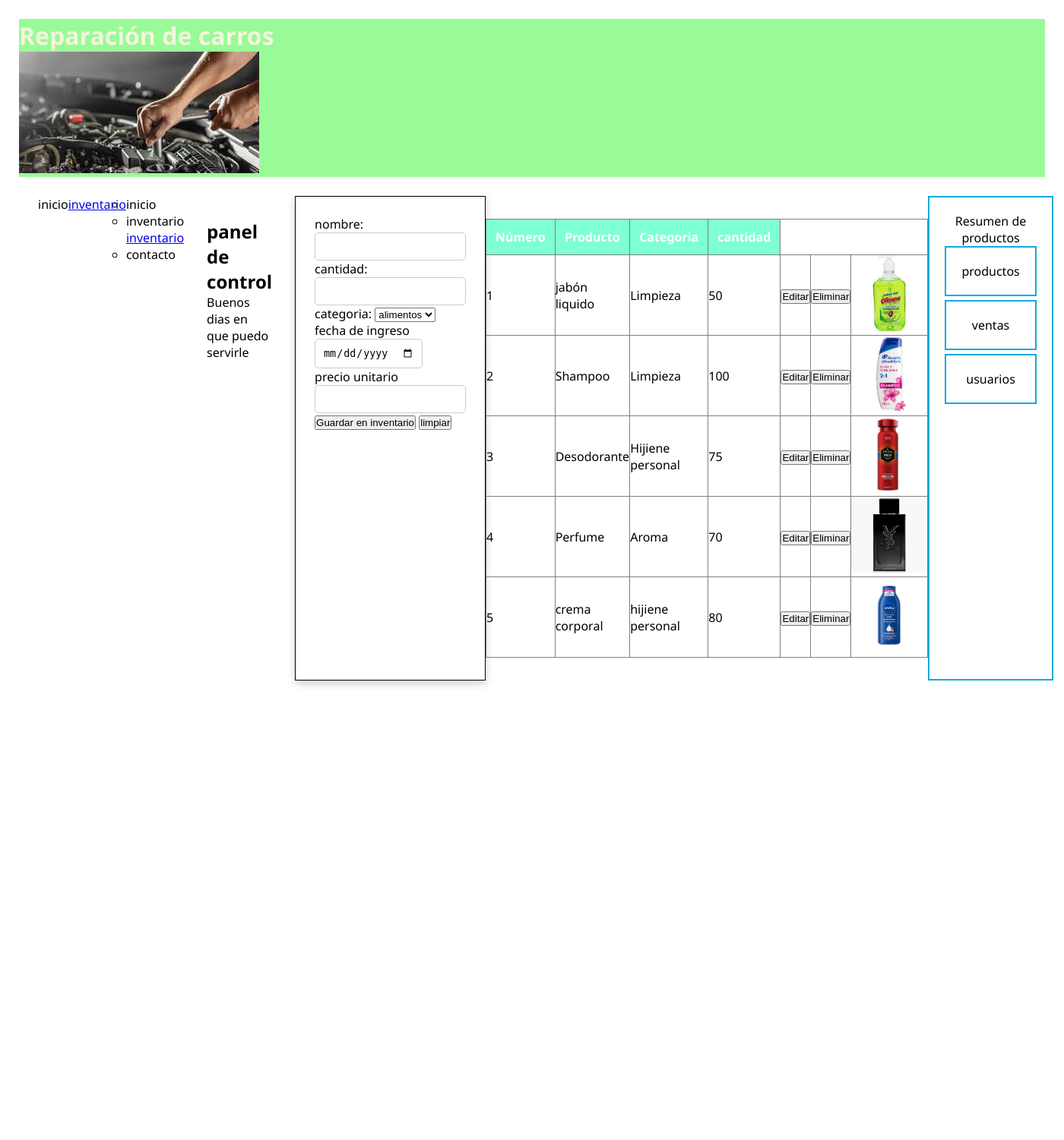
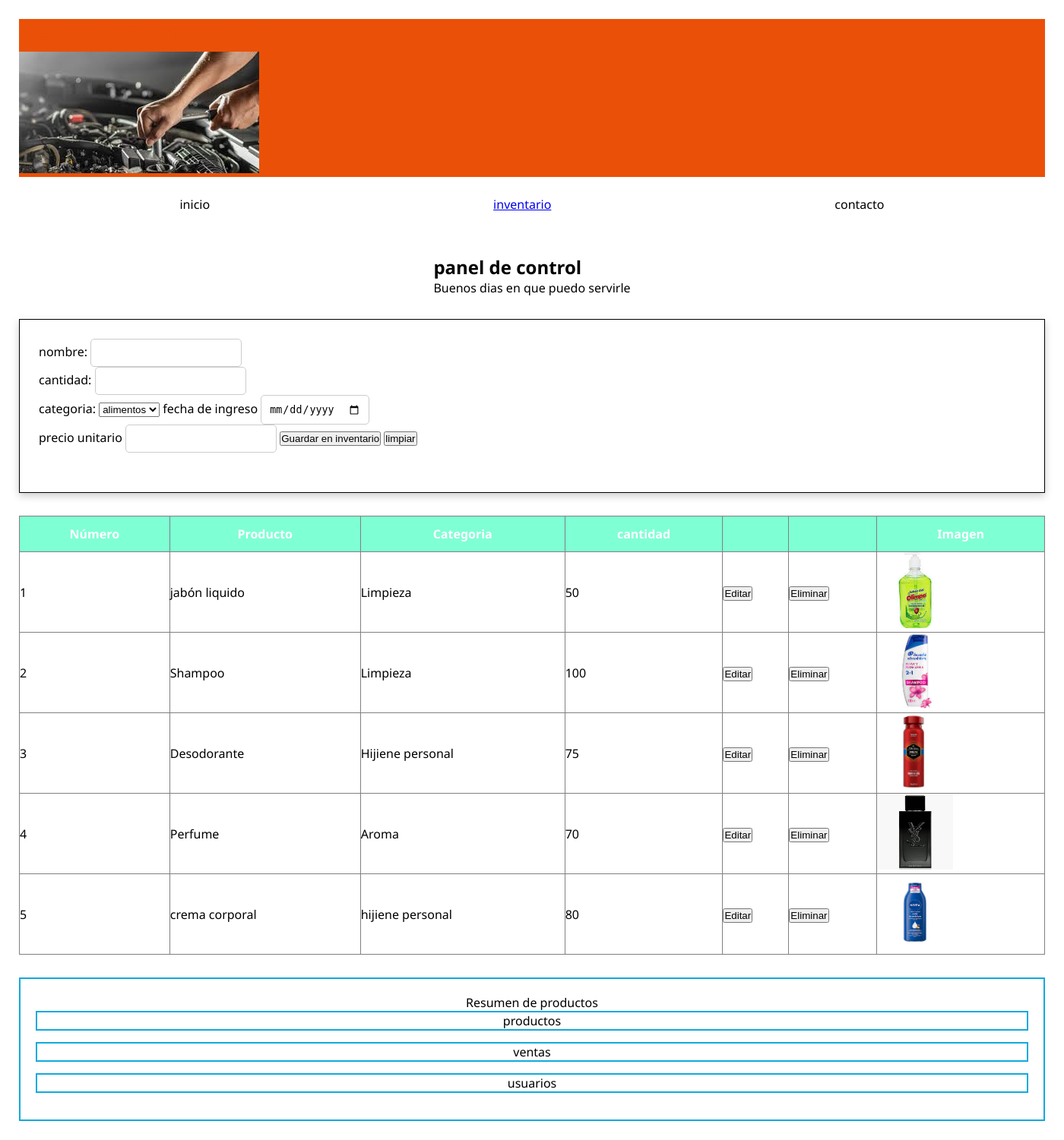
Before and after one commit to 3852097-coed/proyecto-2026, a PHP site: page / in a window 1400 px wide. Shown: the whole page at 76% size. Before the commit the page ends 904 px from the top, so only its background shows below. Run offline with PHP 8.4, Linux system fonts and the light colour scheme.

Commit message:
fix: Adaptabilidad del Dashboard y tablas responsivas

```diff
--- a/css/styles.css
+++ b/css/styles.css
@@ -18,8 +18,8 @@ header{
 
 /*Encabezado*/
 header {
-    background-color: palegreen;
-    color:beige;
+    background-color: rgb(235, 80, 8);
+    color: rgb(235, 80, 8);
 }
 
 /*menú*/
@@ -128,9 +128,43 @@ form{
     justify-content: space-around;
     margin-bottom: 5px;
 }
-
+/*Estilo para móviles*/
 @media (max-width: 768px){
     .contenedor-resumen{
         flex-direction: column;
     }
+    .tarjeta{
+        width: 100%;
+        margin-bottom: 15px;
+        border: 2px solid #1ad;
+    }
+
+    p{
+        font-size: 1.5rem;
+        font-family: Impact, Haettenschweiler, 'Arial Narrow Bold', sans-serif;
+    }
+    .columna-eliminada{
+        display: none;
+    }
+    header{
+        background-color: #1ad;
+    }
+
+    .guardar-inventario{
+        width: 100%;
+    }
+
 }
+
+ .tarjeta{
+        width: 100%;
+        margin-bottom: 15px;
+        border: 2px solid #1ad;
+    }
+
+    .tabla-responsiva{
+        width: 100%;
+        overflow-x: auto;
+
+
+    }
--- a/index.html
+++ b/index.html
@@ -20,14 +20,7 @@
         <ul class="menu-list">
             <li>inicio</li>
             <li><a href="#mitabla">inventario</a></li>
-
-    <nav>
-        <!--Lista desordenada-->
-        <ul>
-            <li>inicio</li>
-            <li>inventario</li><a href="#mitabla">inventario</a>
             <li>contacto</li>
-        </ul>
     </nav>
     <main>
         <section>
@@ -50,20 +43,24 @@
             <input type="date" name="fecha" id="fecha"requiered><br>
             <label for="precio">precio unitario</label>
             <input type="number" id="precio" name="precio_prod" min="0" step="0.01"requiered>
-            <button type="submit">Guardar en inventario</button>
+            <button class="guardar-inventario" type="submit">Guardar en inventario</button>
             <button type="reset">limpiar</button><br><br>
     </form>
     <!--Tabla de productos en stock-->
+    <div class="tabla-responsiva">
     <table id="mitabla" border="1">
          <thead>
-             <th>Número</th>
+             <th class="columna-eliminada">Número</th>
             <th>Producto</th>
             <th>Categoria</th>
             <th>cantidad</th>
+            <th></th>
+            <th></th>
+            <th>Imagen</th>
         </thead>
         <tbody>
             <tr>
-                <td>1</td>
+                <td class="columna-eliminada">1</td>
                 <td>jabón liquido</td>
                 <td>Limpieza</td>
                 <td>50</td>
@@ -72,7 +69,7 @@
                 <td> <img src="assets/img/jabon liquido.jpg" alt="Imagen del Producto" width="100" height="100">
             </tr>
             <tr>
-                <td>2</td>
+                <td class="columna-eliminada">2</td>
                 <td>Shampoo</td>
                 <td>Limpieza</td>
                 <td>100</td>
@@ -81,7 +78,7 @@
                 <td> <img src="assets/img/Shampoo.jpg" alt="Imagen del Producto" width="100" height="100">
             </tr>
             <tr>
-               <td>3</td>
+               <td class="columna-eliminada">3</td>
                 <td>Desodorante</td>
                 <td>Hijiene personal</td>
                 <td>75</td>
@@ -90,7 +87,7 @@
                 <td> <img src="assets/img/Desodorante.jpg" alt="Imagen del Producto" width="100" height="100">
             </tr>
             <tr>
-                <td>4</td>
+                <td class="columna-eliminada">4</td>
                 <td>Perfume</td>
                 <td>Aroma</td>
                 <td>70</td>
@@ -99,7 +96,7 @@
                 <td> <img src="assets/img/Perfume.jpg" alt="Imagen del Producto" width="100" height="100">
             </tr>
             <tr>
-               <td>5</td>
+               <td class="columna-eliminada">5</td>
                 <td>crema corporal</td>
                 <td>hijiene personal</td>
                 <td>80</td>
@@ -109,16 +106,16 @@
             </tr>
         </tbody>
     </table>
-
+    </div>
     <div class="contenedor-resumen">
         <p>Resumen de productos</p>
-        <div class="productos">
+        <div class="tarjeta">
             <p>productos</p>
         </div>
-        <div class="ventas">
+        <div class="tarjeta">
             <p>ventas</p>
         </div>
-        <div class="usuarios">
+        <div class="tarjeta">
             <p>usuarios</p>
         </div>
     </div>
```
